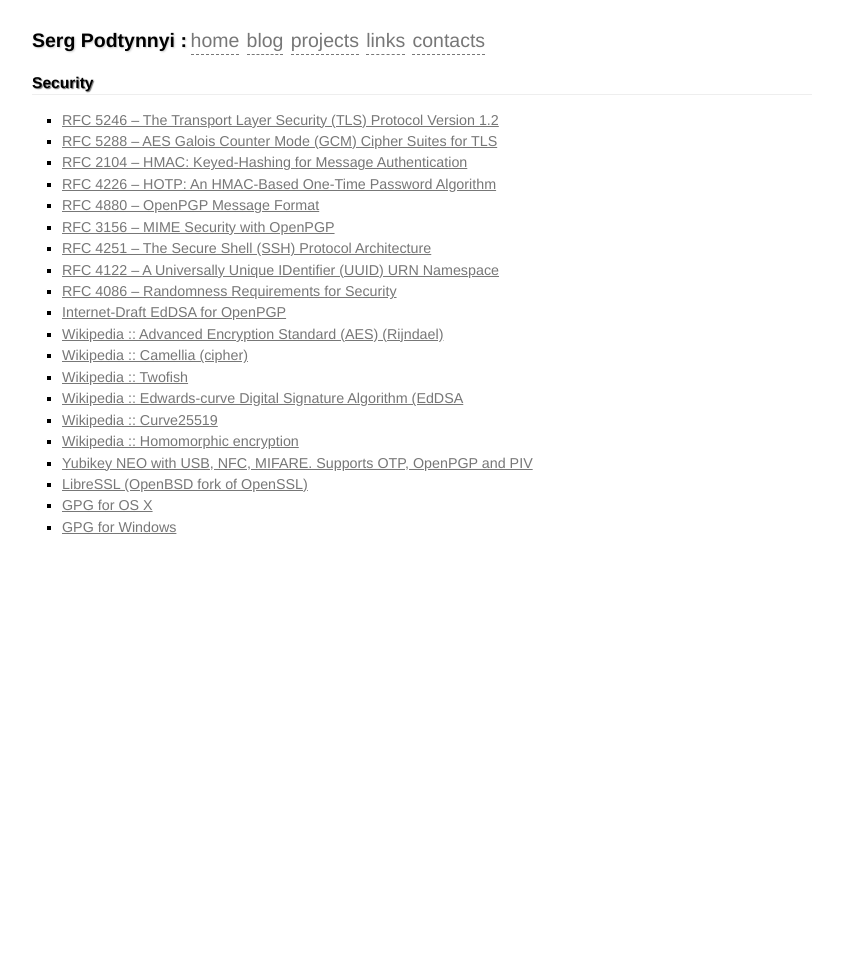
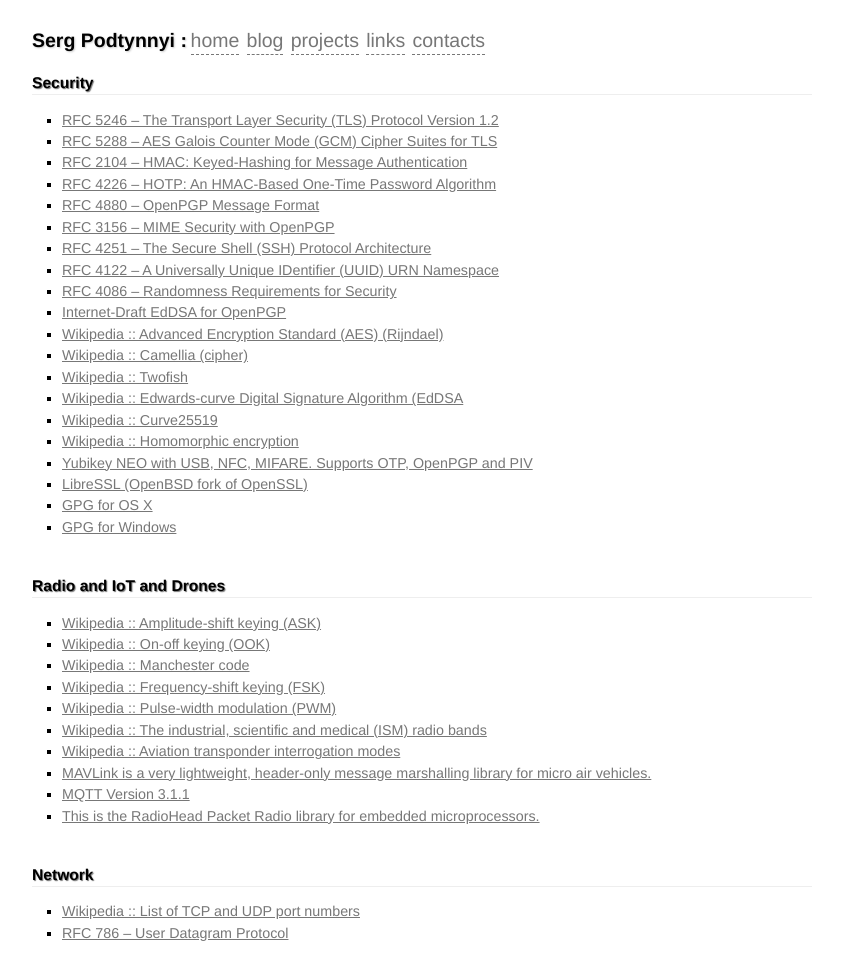
Before and after one commit to shtirlic/shtirlic.github.com, a Jekyll site: the page built from links.html, in a window 1280 px wide. Shown: the whole page, without its empty margins (218-1061 px from the left). Built offline with Jekyll 4.4.1, drawn with Linux system fonts in a browser that asks for light colours; some web fonts are replaced; before the commit the page ends 900 px from its top, so only the background shows below that.

Commit message:
Update links with radio net and iot links

```diff
--- a/css/site.css
+++ b/css/site.css
@@ -66,7 +66,12 @@
   font-size:1.1em;
 }
 
-#projects-list, #contacts-list, #fav-books-list, #fav-links-list {
+.links-list{
+  padding-top:1em;
+  font-size:1.1em;
+}
+
+#projects-list, #contacts-list {
   padding-top:1em;
   font-size:1.1em;
 }
--- a/links.html
+++ b/links.html
@@ -1,11 +1,11 @@
 ---
 layout: default
 title: Favorite Links
-tags: [Serg Podtynnyi, links, security, crypto]
+tags: [Serg Podtynnyi, links, security, crypto, network, radio, IoT, drones]
 ---
 
 <div class="section-title">Security</div>
-<ul id="fav-links-list">
+<ul id="fav-sec-links-list" class="links-list">
   <li><a href="https://tools.ietf.org/html/rfc5246">RFC 5246 &ndash; The Transport Layer Security (TLS) Protocol Version 1.2</a></li>
   <li><a href="https://tools.ietf.org/html/rfc5288">RFC 5288 &ndash; AES Galois Counter Mode (GCM) Cipher Suites for TLS</a></li>
   <li><a href="https://tools.ietf.org/html/rfc2104">RFC 2104 &ndash; HMAC: Keyed-Hashing for Message Authentication</a></li>
@@ -31,3 +31,26 @@
   <li><a href="https://gpgtools.org/">GPG for OS X</a></li>
   <li><a href="https://www.gpg4win.org/">GPG for Windows</a></li>
 </ul>
+
+
+<div class="section-title">Radio and IoT and Drones</div>
+<ul id="fav-radio-links-list" class="links-list">
+  <li><a href="https://en.wikipedia.org/wiki/Amplitude-shift_keying">Wikipedia :: Amplitude-shift keying (ASK)</a></li>
+  <li><a href="https://en.wikipedia.org/wiki/On-off_keying">Wikipedia :: On-off keying (OOK)</a></li>
+  <li><a href="https://en.wikipedia.org/wiki/Manchester_code">Wikipedia :: Manchester code</a></li>
+  <li><a href="https://en.wikipedia.org/wiki/Frequency-shift_keying">Wikipedia :: Frequency-shift keying (FSK)</a></li>
+  <li><a href="https://en.wikipedia.org/wiki/Pulse-width_modulation">Wikipedia :: Pulse-width modulation (PWM)</a></li>
+  <li><a href="https://en.wikipedia.org/wiki/ISM_band">Wikipedia :: The industrial, scientific and medical (ISM) radio bands</a></li>
+  <li><a href="https://en.wikipedia.org/wiki/Aviation_transponder_interrogation_modes">Wikipedia :: Aviation transponder interrogation modes</a></li>
+
+  <li><a href="https://pixhawk.ethz.ch/mavlink/">MAVLink is a very lightweight, header-only message marshalling library for micro air vehicles.</a></li>
+  <li><a href="http://docs.oasis-open.org/mqtt/mqtt/v3.1.1/mqtt-v3.1.1.html">MQTT Version 3.1.1</a></li>
+  <li><a href="http://www.airspayce.com/mikem/arduino/RadioHead/index.html">This is the RadioHead Packet Radio library for embedded microprocessors.</a></li>
+</ul>
+
+
+<div class="section-title">Network</div>
+<ul id="fav-net-links-list" class="links-list">
+  <li><a href="https://en.wikipedia.org/wiki/List_of_TCP_and_UDP_port_numbers">Wikipedia :: List of TCP and UDP port numbers</a></li>
+  <li><a href="https://tools.ietf.org/html/rfc768">RFC 786 &ndash; User Datagram Protocol</a></li>
+</ul>
```
